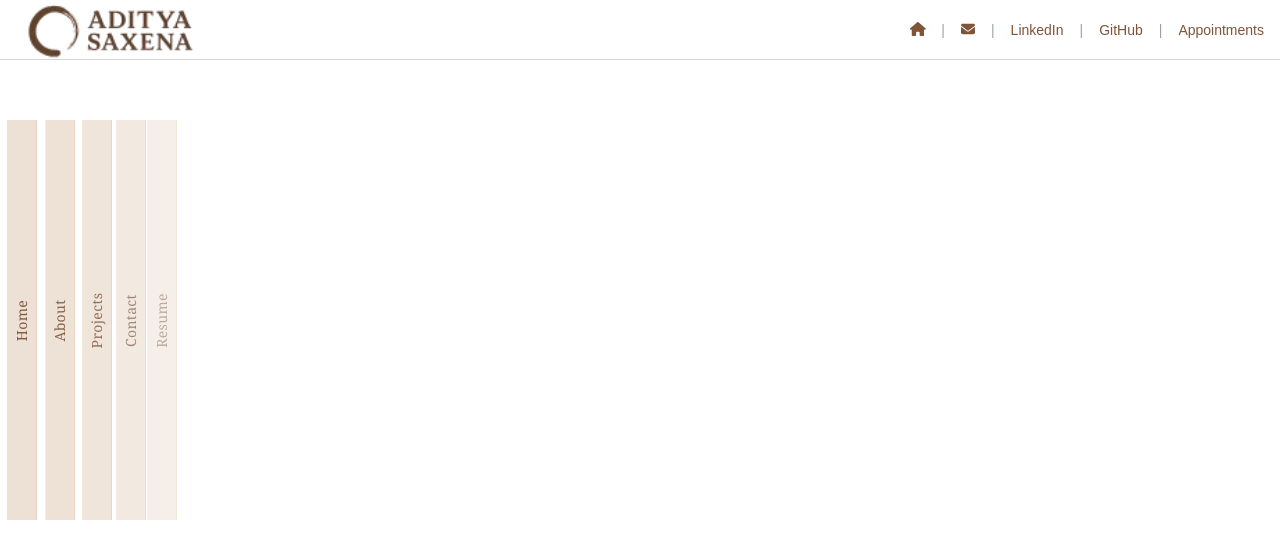
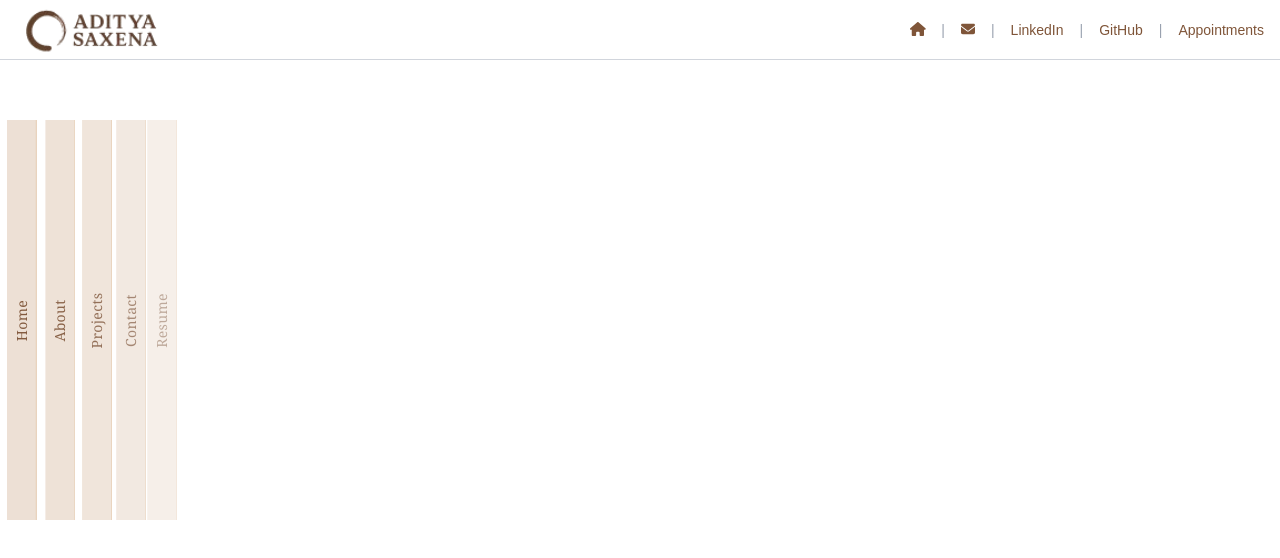
Before and after one commit to profadityasaxena/PF, a Next.js app: page / in a window 1280 px wide. Shown: the top 558 px of the page. Built offline with nearby package versions, Linux system fonts and the light colour scheme.

Commit message:
fixed files

```diff
--- a/components/navigation/Logo.tsx
+++ b/components/navigation/Logo.tsx
@@ -8,8 +8,8 @@ const Logo = () => {
       <Image
         src={logo}
         alt="Aditya Saxena"
-        width={200}
-        height={50}
+        width={160}
+        height={40}
         className="logo-image"
       />
     </div>
```
